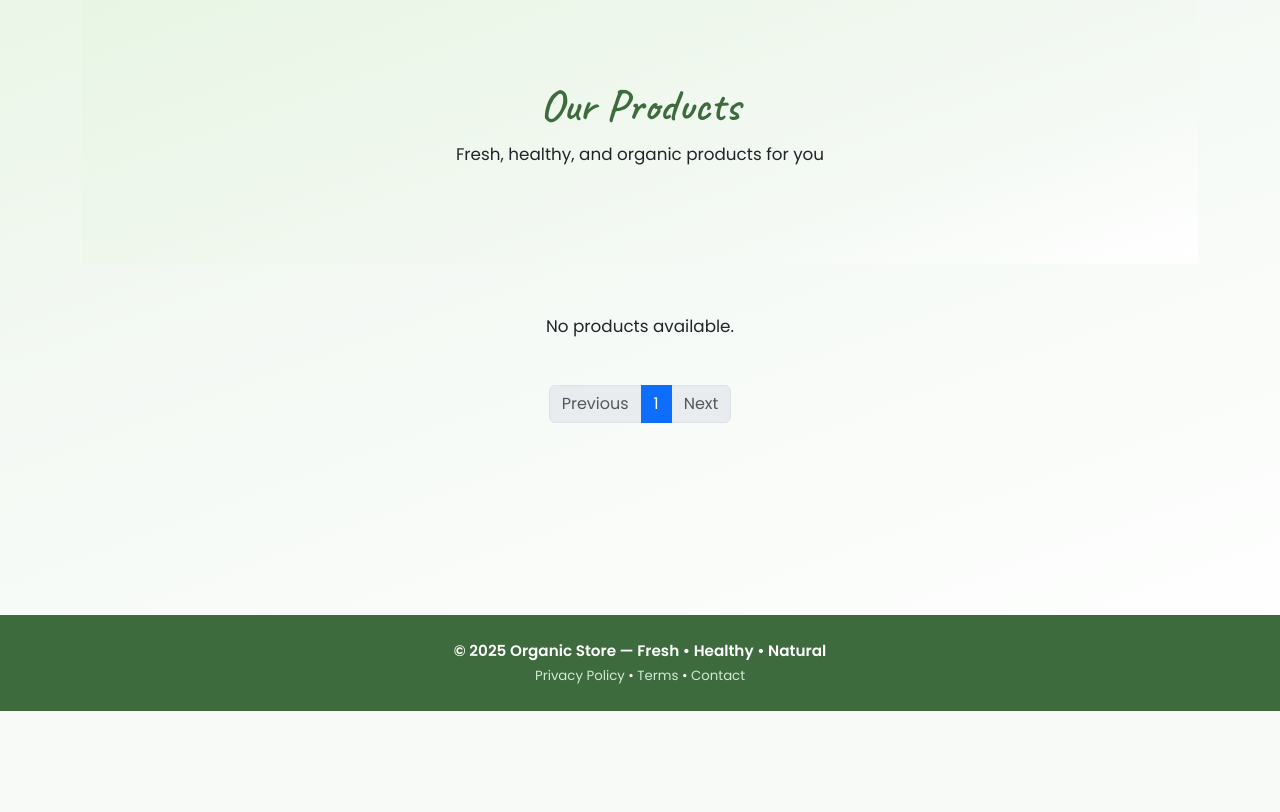
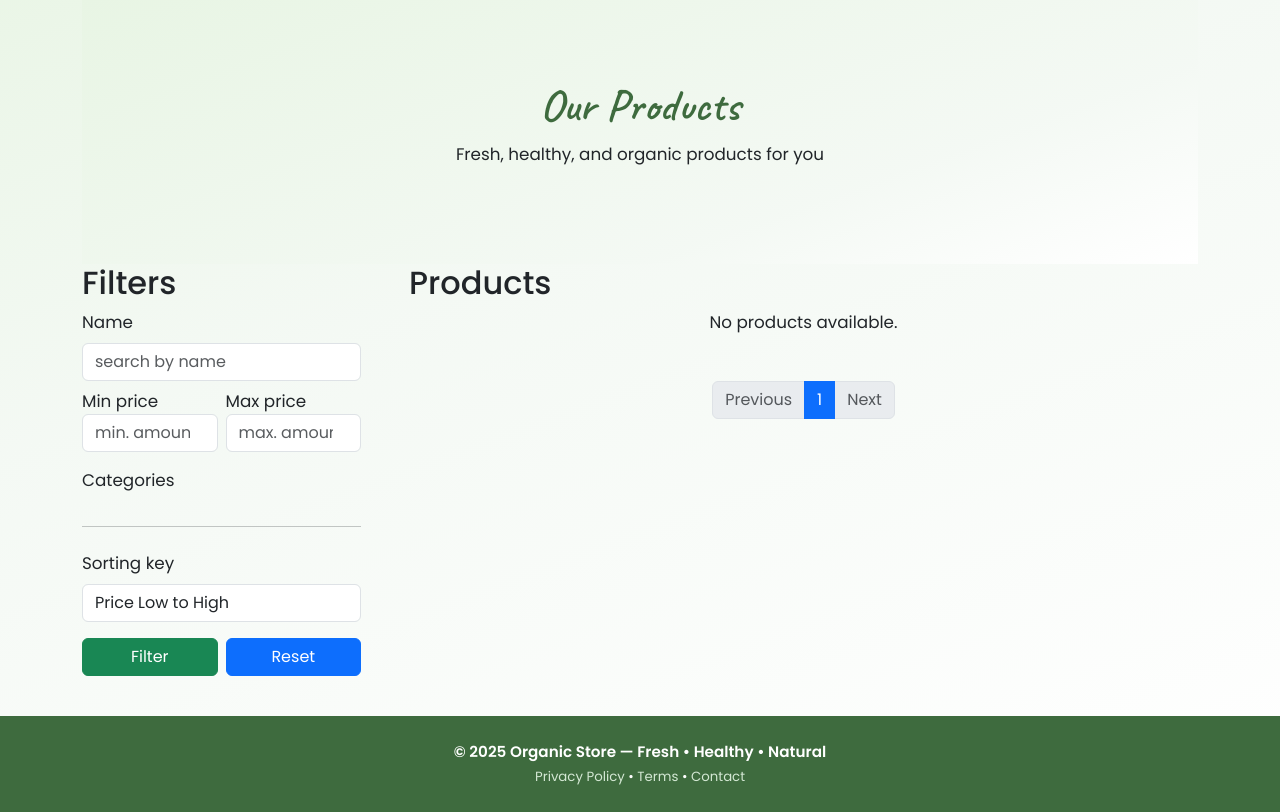
Before and after one commit to Ashish-Tamang123/online-store, a Django app: page /store/products/ in a window 1280 px wide. Shown: the part 97-909 px from the top of the page. Before the commit the page ends 808 px from the top, so only its background shows below. Run offline with Django 5.2, Linux system fonts and the light colour scheme; data that the repository does not hold is empty.

Commit message:
feat: filter and sorting in products page

```diff
--- a/store/admin.py
+++ b/store/admin.py
@@ -1,4 +1,5 @@
 from django.contrib import admin
-from .models import Product
+from .models import Product, Category
 
 admin.site.register(Product)
+admin.site.register(Category)
--- /dev/null
+++ b/store/forms.py
@@ -0,0 +1,46 @@
+from django import forms
+from .models import Category
+
+
+
+SORTING_CHOICES = [
+    ('price_asc', 'Price Low to High'),
+    ('price_desc', 'Price High to Low'),
+    ('latest', 'Latest'),
+    ('oldest', 'Oldest')
+]
+class ProductFilterForm(forms.Form):
+    name = forms.CharField(max_length=60,
+                           required=False,
+                           widget=forms.TextInput(attrs={'class': 'form-control', 'placeholder': 'search by name'}))
+
+    min_price = forms.DecimalField(
+        max_digits=10, required=False, widget=forms.NumberInput(attrs={
+            'class': 'form-control',
+            'placeholder': 'min. amount'
+        })
+    )
+
+    max_price = forms.DecimalField(
+        max_digits=10, required=False, widget=forms.NumberInput(attrs={
+            'class': 'form-control',
+            'placeholder': 'max. amount'
+        })
+    )
+
+    categories = forms.ModelMultipleChoiceField(
+        queryset=Category.objects.all(),
+        required=False,
+        widget=forms.CheckboxSelectMultiple(attrs={
+            'class': ''
+        })
+    )
+
+    sorting_key = forms.ChoiceField(
+        choices=SORTING_CHOICES,
+        required=False,
+        initial='latest',
+        widget=forms.Select(attrs={
+        'class': 'form-control'
+        })
+    )
--- a/store/templates/store/products.html
+++ b/store/templates/store/products.html
@@ -18,7 +18,7 @@
     }
 
     .products-grid {
-        padding: 50px 0;
+        padding: 0 0;
     }
 
     .product-card {
@@ -86,8 +86,41 @@
     <p>Fresh, healthy, and organic products for you</p>
 </section>
 
+<section class="d-flex gap-5">
+    <div class="col-lg-3 col-md-4">
+
+        <h2>Filters</h2>
+        <form id="filter_form" action="" method="get" class="d-flex flex-column gap-2">
+            {{ filter_form.name.label }}
+            {{ filter_form.name }}
+            <div class="d-flex gap-2 mb-2">
+                <div>
+                    {{ filter_form.min_price.label }}
+                    {{ filter_form.min_price }}
+                </div>
+                <div>
+                    {{ filter_form.max_price.label }}
+                    {{ filter_form.max_price }}
+                </div>
+            </div>
+            {{ filter_form.categories.label }}
+            {{ filter_form.categories }}
+            <hr>
+            {{ filter_form.sorting_key.label }}
+            {{ filter_form.sorting_key }}
+
+            <div class="d-flex gap-2">
+                <button class="btn btn-success mt-2 w-100" type="submit">Filter</button>
+                <button class="btn btn-primary mt-2 w-100" onclick='resetForm(event)'>Reset</button>
+            </div>
+
+        </form>
+
+    </div>
+
     <!-- PRODUCTS GRID -->
     <section class="container products-grid">
+        <h2>Products</h2>
         <div class="row g-4">
 
             {% for product in products %}
@@ -96,7 +129,7 @@
                     <img src="{{ product.image.url }}" alt="{{ product.name }}">
                     <div class="product-card-body">
                         <h5>{{ product.name }}</h5>
-                    <p>${{ product.price }}</p>
+                        <p>Rs. {{ product.price }}</p>
                         <a href="" class="btn-add">View</a>
                     </div>
                 </div>
@@ -110,8 +143,13 @@
         <!-- OPTIONAL PAGINATION -->
         <nav aria-label="Page navigation example">
             <ul class="pagination">
+                {% with request.GET.urlencode as querystring %}
+
                 {% if products.has_previous %}
-            <li class="page-item"><a class="page-link" href="?page={{ products.previous_page_number }}">Previous</a>
+                <li class="page-item">
+                    <a class="page-link" href="?{{ querystring }}&page={{ products.previous_page_number }}">
+                        Previous
+                    </a>
                 </li>
                 {% else %}
                 <li class="page-item disabled"><span class="page-link">Previous</span></li>
@@ -121,17 +159,42 @@
                 {% if products.number == num %}
                 <li class="page-item active"><span class="page-link">{{ num }}</span></li>
                 {% else %}
-            <li class="page-item"><a class="page-link" href="?page={{ num }}">{{ num }}</a></li>
+                <li class="page-item">
+                    <a class="page-link" href="?{{ querystring }}&page={{ num }}">{{ num }}</a>
+                </li>
                 {% endif %}
                 {% endfor %}
 
                 {% if products.has_next %}
-            <li class="page-item"><a class="page-link" href="?page={{ products.next_page_number }}">Next</a></li>
+                <li class="page-item">
+                    <a class="page-link" href="?{{ querystring }}&page={{ products.next_page_number }}">
+                        Next
+                    </a>
+                </li>
                 {% else %}
                 <li class="page-item disabled"><span class="page-link">Next</span></li>
                 {% endif %}
+
+                {% endwith %}
             </ul>
         </nav>
+
+    </section>
 </section>
 
+<script>
+    function resetForm(event) {
+        event.preventDefault();
+
+        // reset form fields (inputs, selects, checkboxes)
+        document.getElementById('filter_form').reset();
+
+        // remove query params & reload clean page
+        window.location.href = window.location.pathname;
+    }
+</script>
+
+
+
+
 {% endblock content %}
--- a/store/views.py
+++ b/store/views.py
@@ -1,6 +1,7 @@
 from django.shortcuts import render
 from .models import Product
 from django.core.paginator import Paginator
+from .forms import ProductFilterForm
 
 def home(request):
     featured_products = Product.objects.filter(featured=True).order_by('-created_at')[:8]
@@ -10,13 +11,39 @@ def home(request):
     return render(request, "store/home.html", context)
 
 def products(request):
-    products = Product.objects.all().order_by('-created_at')
+    products = Product.objects.all()
+    filter_form = ProductFilterForm(request.GET)
+
+    if filter_form.is_valid():
+        if filter_form.cleaned_data.get('name'):
+            products = products.filter(name__icontains = filter_form.cleaned_data.get('name'))
+
+        if filter_form.cleaned_data.get('min_price'):
+            products = products.filter(price__gte = filter_form.cleaned_data.get('min_price'))
+
+        if filter_form.cleaned_data.get('max_price'):
+            products = products.filter(price__lte = filter_form.cleaned_data.get('max_price'))
+
+        if filter_form.cleaned_data.get('categories'):
+            products = products.filter(categories__in = filter_form.cleaned_data.get('categories')).distinct()
+
+        sorting_key = filter_form.cleaned_data.get('sorting_key')
+        if sorting_key == 'price_asc':
+            products = products.order_by('price')
+        elif sorting_key == 'price_desc':
+            products = products.order_by('-price')
+        elif sorting_key == 'oldest':
+            products = products.order_by('created_at')
+        else:
+            products = products.order_by('-created_at')
+
+
     products_paginator = Paginator(products, 8)
-
     page_number = request.GET.get('page')
     page_obj = products_paginator.get_page(page_number)
 
     context = {
         'products': page_obj,
+        'filter_form': filter_form,
     }
     return render(request, "store/products.html", context)
```
Also changed, not shown: store/models.py (+12 -0 lines), store/migrations/0002_category_product_categories.py (added). Lines whose indentation alone changed are shown as unchanged.
